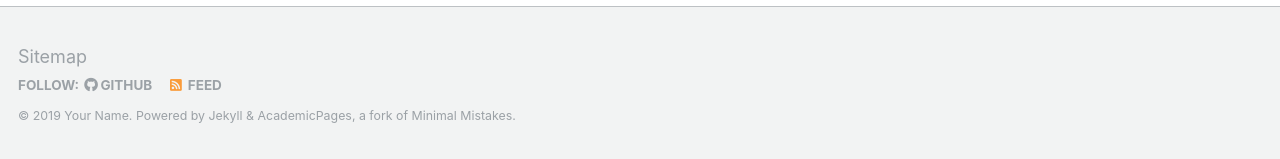
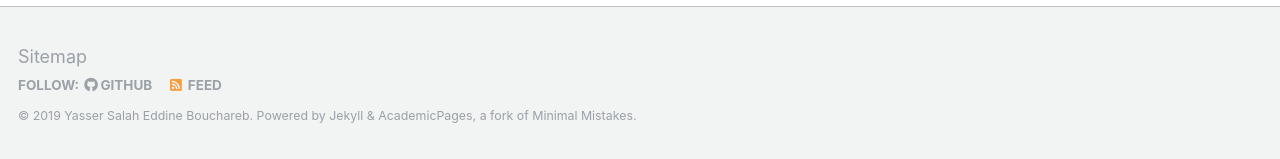
Before and after one commit to BYSD/bysd.github.io, a Jekyll site: the page built from _pages/about.md, in a window 1280 px wide and 900 px high, scrolled down 2463 px. Shown: the part 738-897 px from the top of the window. Built offline with Jekyll 4.4.1, drawn with Linux system fonts in a browser that asks for light colours; some web fonts are replaced.

Commit message:
Update _config.yml

```diff
--- a/_config.yml
+++ b/_config.yml
@@ -9,11 +9,11 @@
 locale                   : "en-US"
 title                    : "Yasser Salah Eddine Bouchareb"
 title_separator          : "-"
-name                     : &name "Your Name"
+name                     : &name "Yasser Salah Eddine Bouchareb"
 description              : &description "personal description"
-url                      : https://academicpages.github.io # the base hostname & protocol for your site e.g. "https://mmistakes.github.io"
+url                      : https://bysd.github.io # the base hostname & protocol for your site e.g. "https://mmistakes.github.io"
 baseurl                  : "" # the subpath of your site, e.g. "/blog"
-repository               : "academicpages/academicpages.github.io"
+repository               : "BYSD/bysd.github.io"
 teaser                   :  # filename of teaser fallback teaser image placed in /images/, .e.g. "500x300.png"
 breadcrumbs              : false # true, false (default)
 words_per_minute         : 160
```
